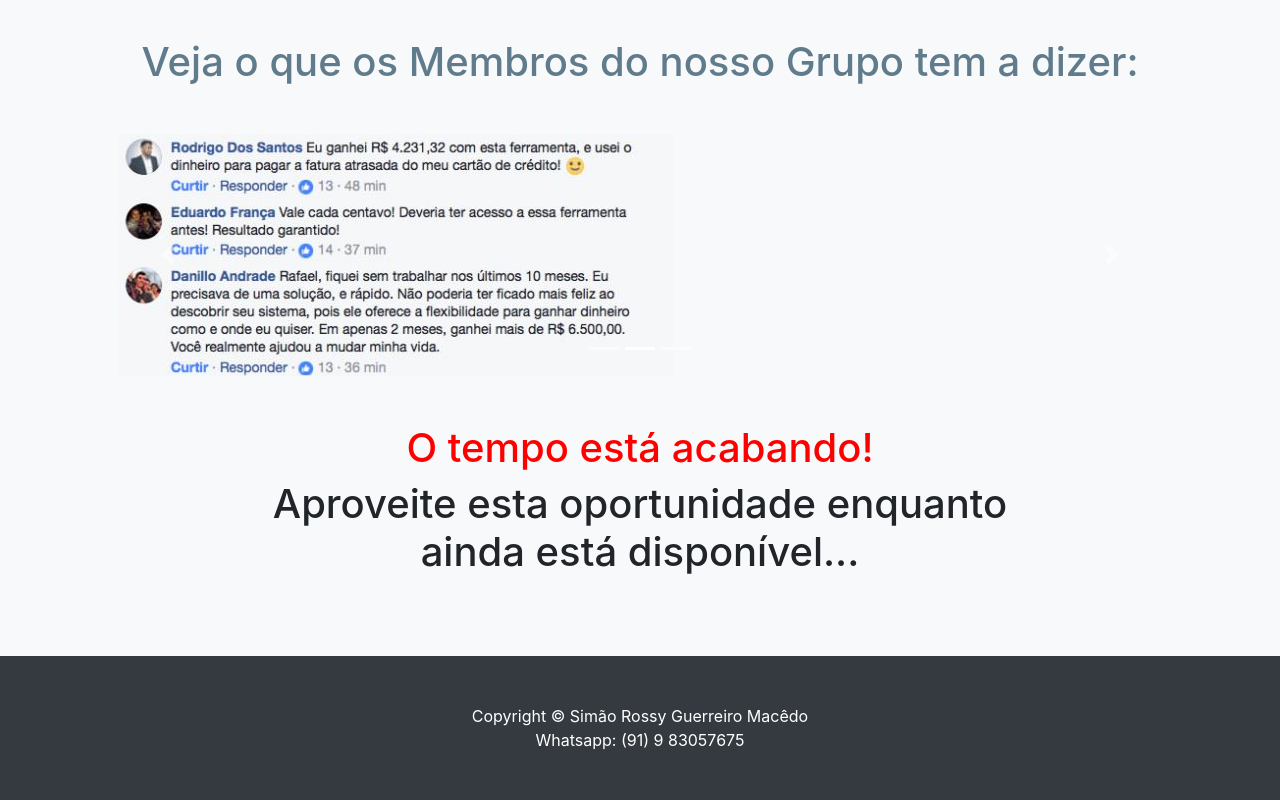
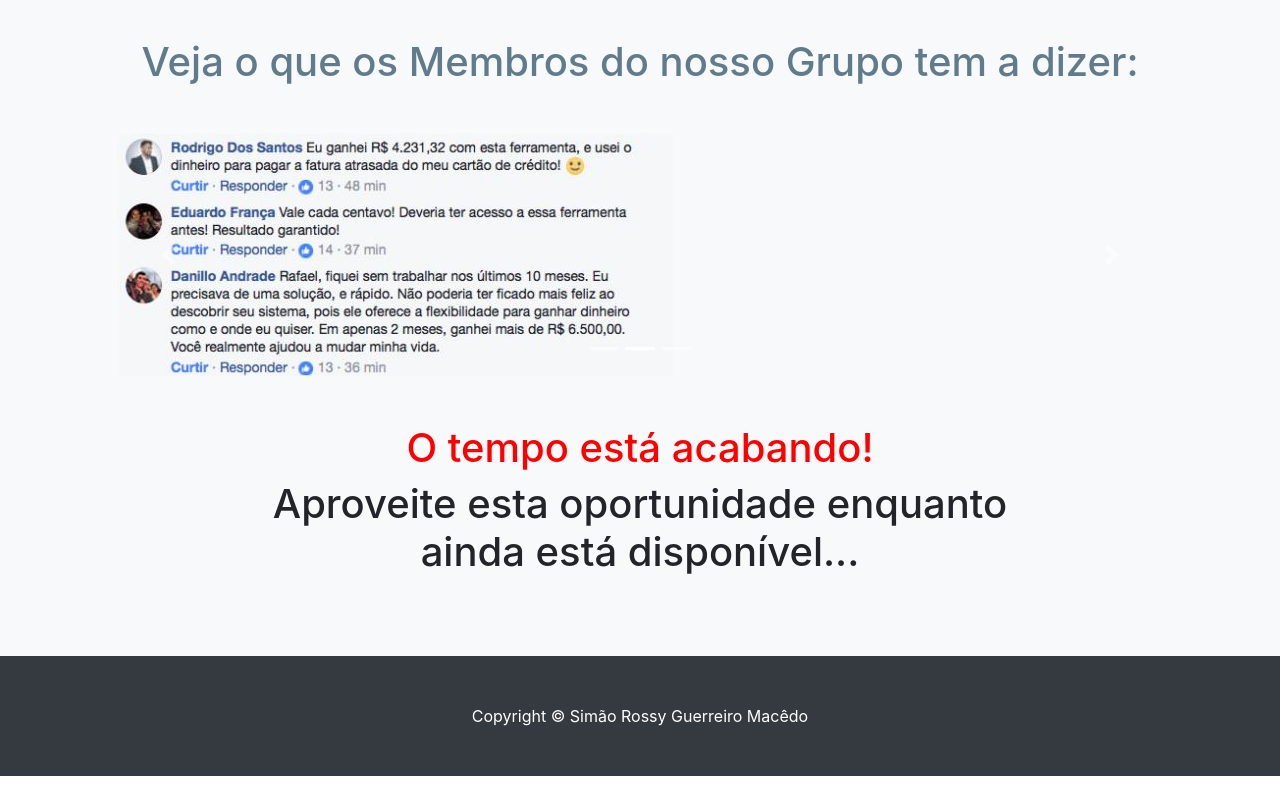
Before and after one commit to simaorossy/ProjectVidaLivre, a plain HTML site: page index.html in a window 1280 px wide. Shown: the part 1066-1866 px from the top of the page. After the commit the page ends 1842 px from the top, so only its background shows below. Drawn offline with Linux system fonts and the light colour scheme.

Commit message:
Update index.html

```diff
--- a/index.html
+++ b/index.html
@@ -142,7 +142,7 @@
         <footer class="py-5 bg-dark">
             <div class="container">
                 <p class="m-0 text-center text-white">Copyright &copy; Simão Rossy Guerreiro Macêdo</p>
-                <p class="m-0 text-center text-white">Whatsapp: (91) 9 83057675</p>
+
 
             </div>
             <!-- /.container -->
```
